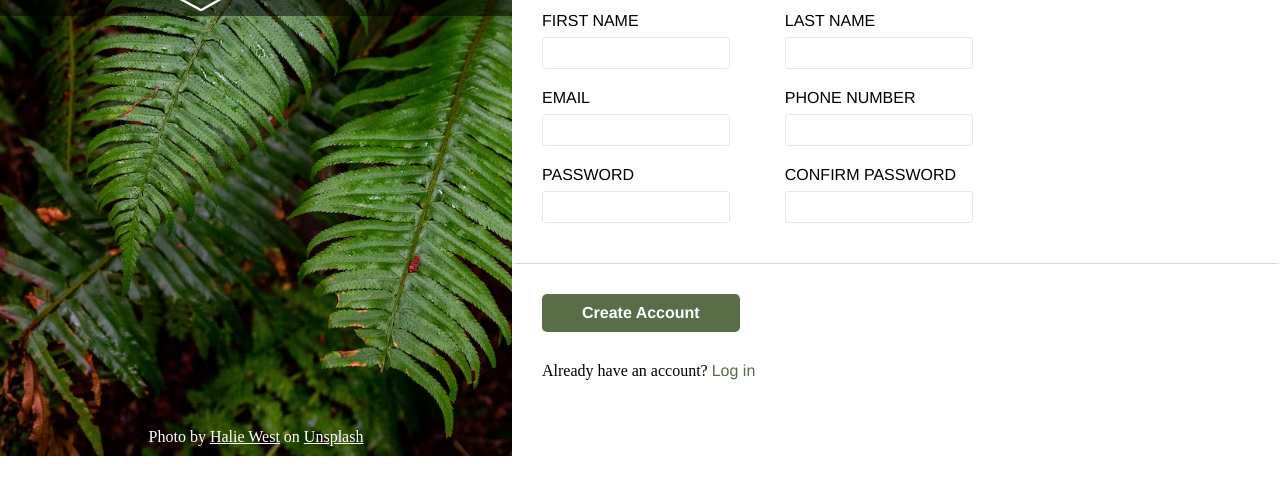
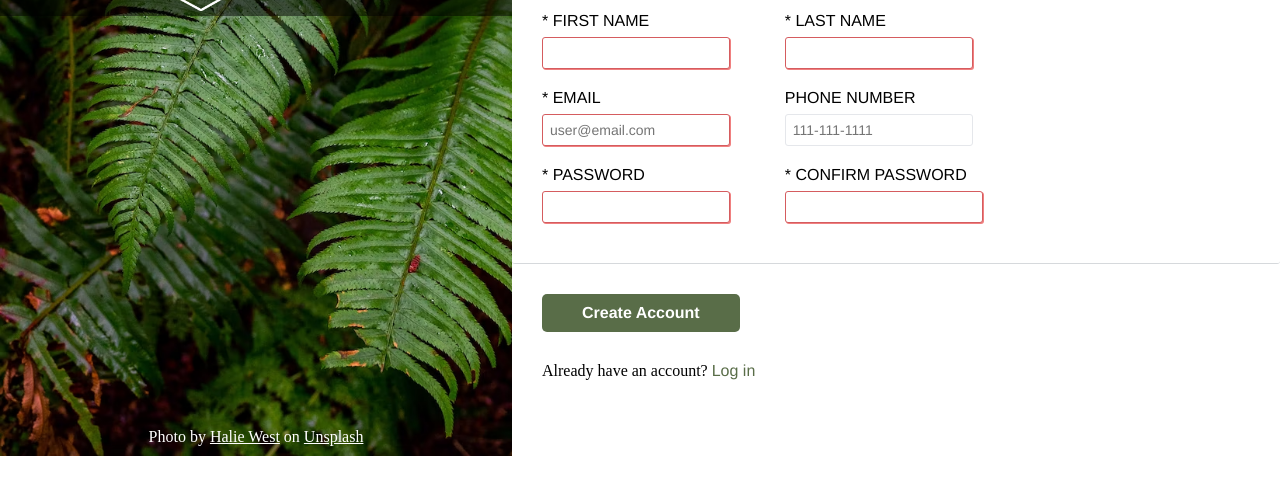
Before and after one commit to jdplumst/sign-up-form, a plain HTML site: page index.html in a window 1280 px wide. Shown: the part 344-838 px from the top of the page. Drawn offline with Linux system fonts and the light colour scheme.

Commit message:
Add required, minlength, and pattern validations

```diff
--- a/index.html
+++ b/index.html
@@ -31,34 +31,50 @@
 
                 <div class="form-row">
                     <div class="form-section">
-                        <label for="first-name">FIRST NAME</label>
-                        <input id="first-name" name="full-name" type="text">
+                        <label for="first-name">* FIRST NAME</label>
+                        <input id="first-name" name="full-name" type="text" required>
                     </div>
                     <div class="form-section">
-                        <label for="last-name">LAST NAME</label>
-                        <input id="last-name" name="last-name" type="text">
+                        <label for="last-name">* LAST NAME</label>
+                        <input id="last-name" name="last-name" type="text" required>
                     </div>
                 </div>
 
                 <div class="form-row">
                     <div class="form-section">
-                        <label for="email">EMAIL</label>
-                        <input id="email" name="email" type="email">
+                        <label for="email">* EMAIL</label>
+                        <input id="email"
+                               name="email"
+                               type="email"
+                               placeholder="user@email.com"
+                               required>
                     </div>
                     <div class="form-section">
                         <label for="phone-number">PHONE NUMBER</label>
-                        <input id="phone-number" name="phone-number" type="tel">
+                        <input id="phone-number"
+                               name="phone-number"
+                               type="tel"
+                               placeholder="111-111-1111"
+                               pattern="^(\d{3}-)?(\d{3}-)(\d{4})$">
                     </div>
                 </div>
 
                 <div class="form-row">
                     <div class="form-section">
-                        <label for="password">PASSWORD</label>
-                        <input id="password" name="password" type="password">
+                        <label for="password">* PASSWORD</label>
+                        <input id="password"
+                               name="password"
+                               type="password"
+                               minlength="8"
+                               required>
                     </div>
                     <div class="form-section">
-                        <label for="confirm-password">CONFIRM PASSWORD</label>
-                        <input id="confirm-password" name="confirm-password" type="password">
+                        <label for="confirm-password">* CONFIRM PASSWORD</label>
+                        <input id="confirm-password"
+                               name="confirm-password"
+                               type="password"
+                               minlength="8"
+                               required>
                     </div>
                 </div>
             </div>
--- a/styles.css
+++ b/styles.css
@@ -123,14 +123,14 @@ input {
 
 input:focus {
     border: 1px solid blue;
-    box-shadow: skyblue;
+    box-shadow: 1px 1px skyblue;
     outline: none;
 }
 
 input:invalid {
     border: 1px solid #D55C5F;
     color: #D55C5F;
-    box-shadow: lightcoral;
+    box-shadow: 1px 1px lightcoral;
     outline: none;
 }
 
```
